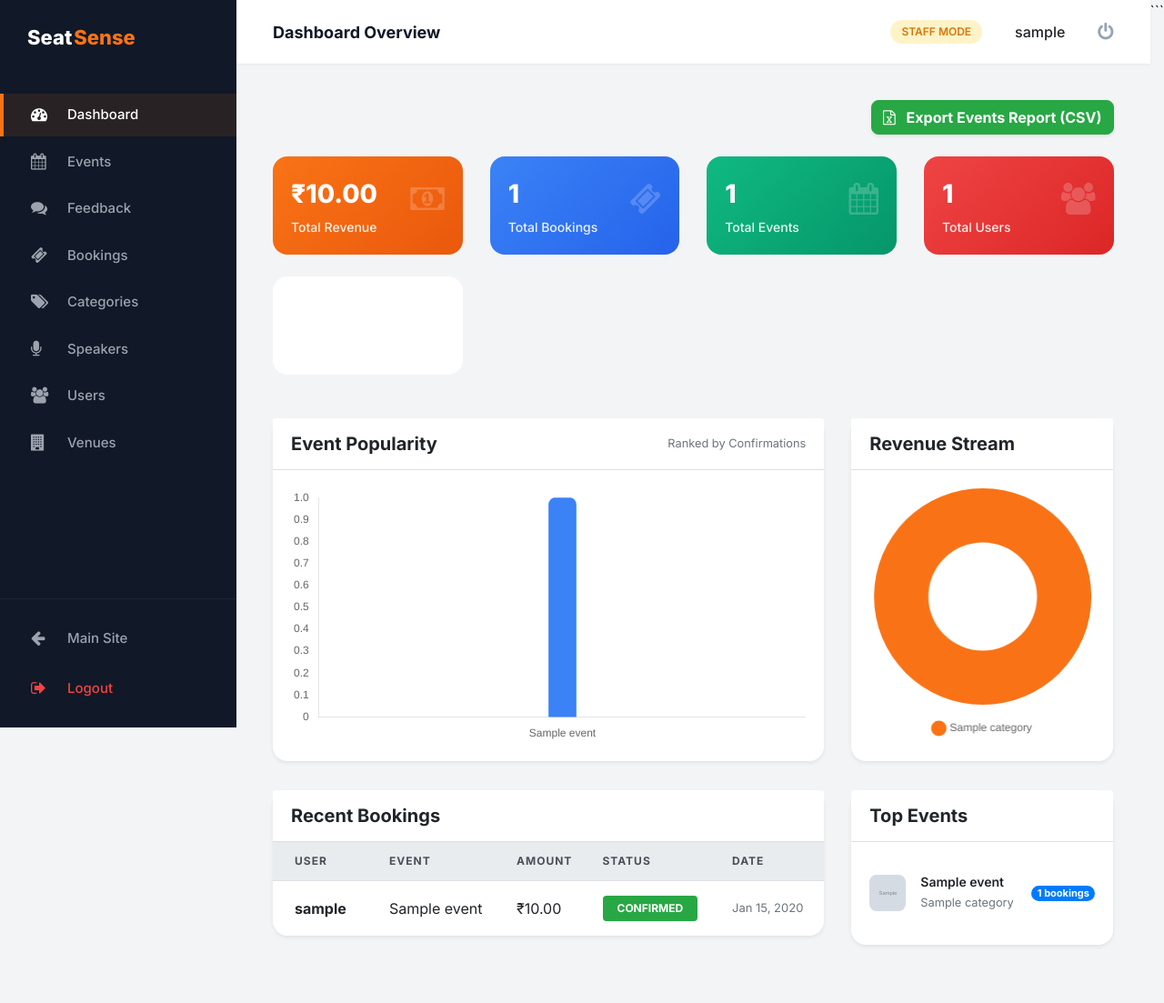
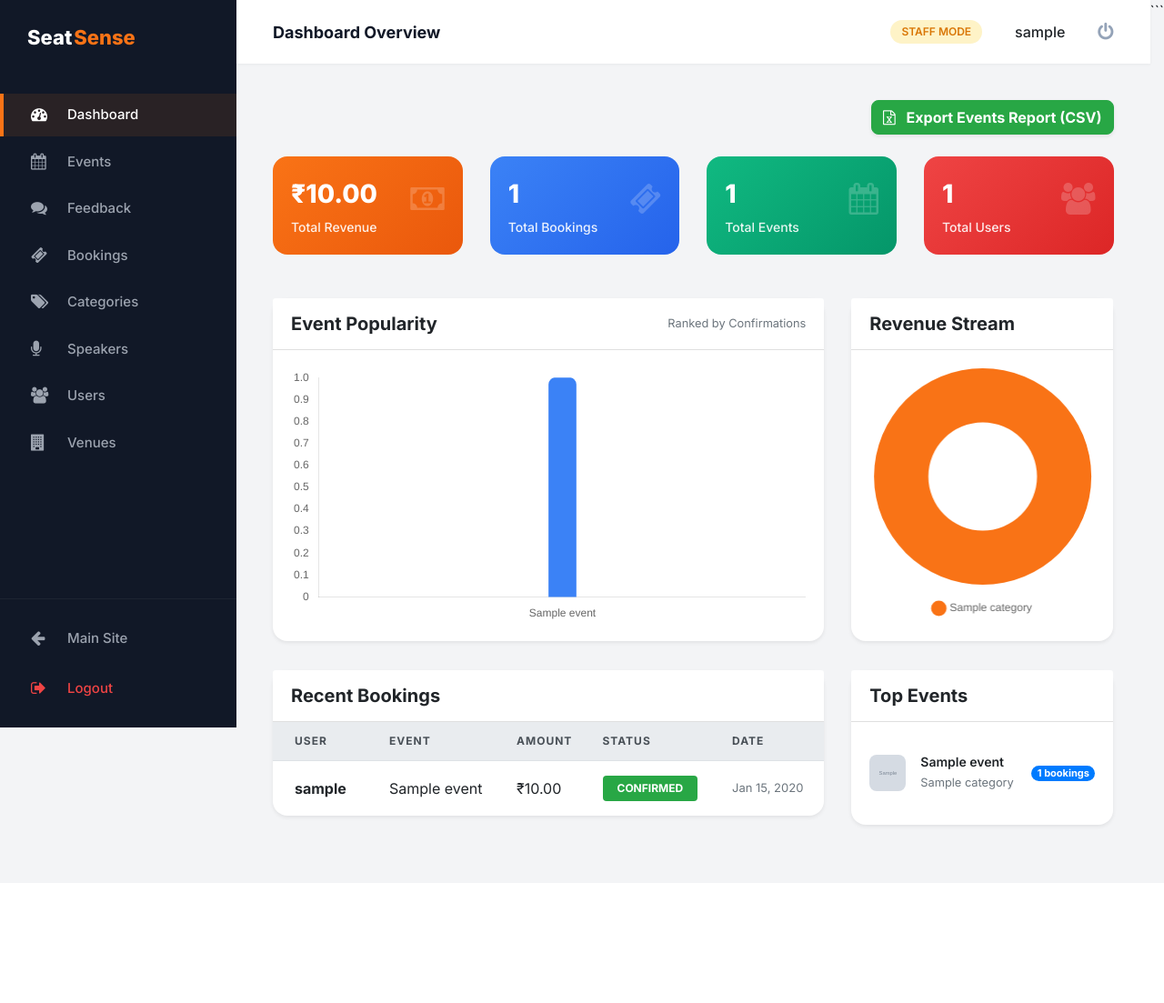
Before and after one commit to DyvinBiju/seatsense, a Django app: page /admin-panel/ in a window 1280 px wide. Shown: the whole page at 91% size. After the commit the page ends 913 px from the top, so only its background shows below. Run offline with Django 5.2, Linux system fonts and the light colour scheme; a user stored in the database is signed in; tables that the repository leaves empty hold one stand-in row (values such as "Sample post"); grey boxes marked "Sample" are stand-in pictures; some libraries are stand-ins or nearby versions.

Commit message:
extra bar in admin dashboard removed

```diff
--- a/templates/seatsense_app/admin/dashboard.html
+++ b/templates/seatsense_app/admin/dashboard.html
@@ -52,15 +52,6 @@
         </div>
     </div>
 
-    <div class="col-md-3 mb-4">
-        <div class="card stat-card card-purple">
-            <div class="card-body">
-                <div class="stat-icon"><i class="fa fa-building"></i></div>
-                <div class="stat-value">{{ total_auditoriums }}</div>
-                <div class="stat-label">Total Auditoriums</div>
-            </div>
-        </div>
-    </div>
 </div>
 
 <div class="row mt-4">
```
